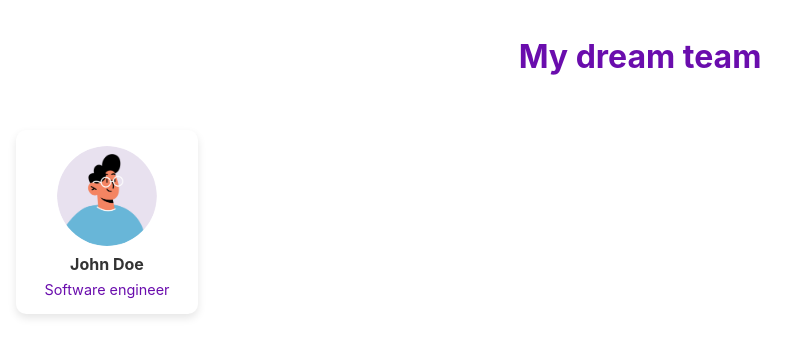
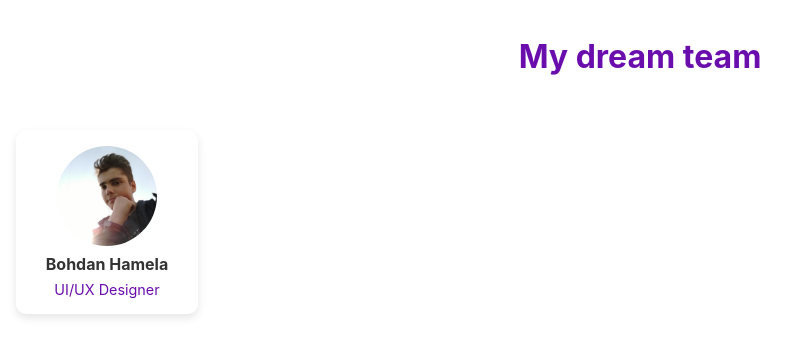
Before and after one commit to TheThing1000/PKR6, a React (Create React App) app: page / in a window 1280 px wide. Shown: the top 356 px of the page, without its empty margins (0-805 px from the left). Built offline with nearby package versions, Linux system fonts and the light colour scheme.

Commit message:
Add Bohdan Hamela Card

```diff
--- a/src/components/Body.js
+++ b/src/components/Body.js
@@ -4,10 +4,10 @@ const Body = () => {
   return (
     <main style={styles.body}>
       <div style={styles.card}>
-        <img src={"/avatar-default.png"} alt="John Doe" style={styles.photo} />
+        <img src={"/BohdanHamela.jpg"} alt="Bohdan Hamela" style={styles.photo} />
         <div style={styles.textContainer}>
-          <h2 style={styles.name}>John Doe</h2>
-          <p style={styles.position}>Software engineer</p>
+          <h2 style={styles.name}>Bohdan Hamela</h2>
+          <p style={styles.position}>UI/UX Designer</p>
         </div>
       </div>
     </main>
```
Also changed, not shown: public/BohdanHamela.jpg (added).
